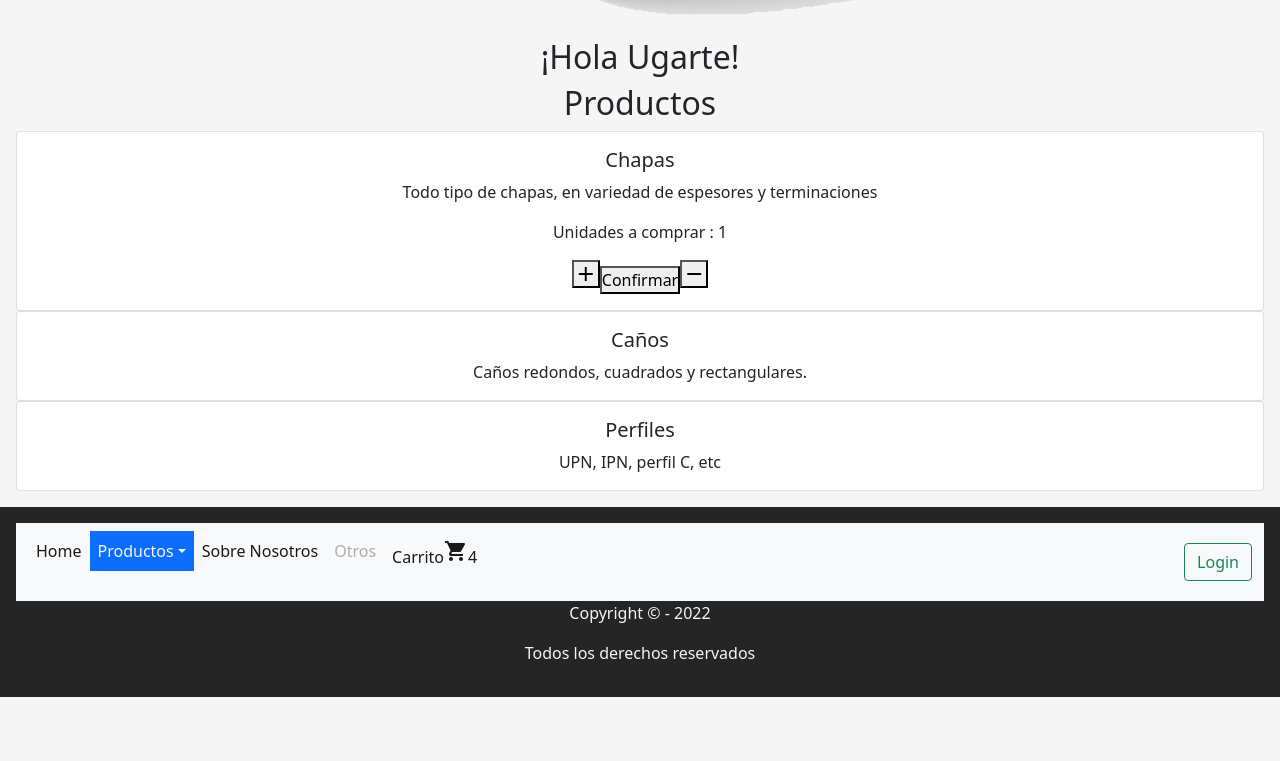
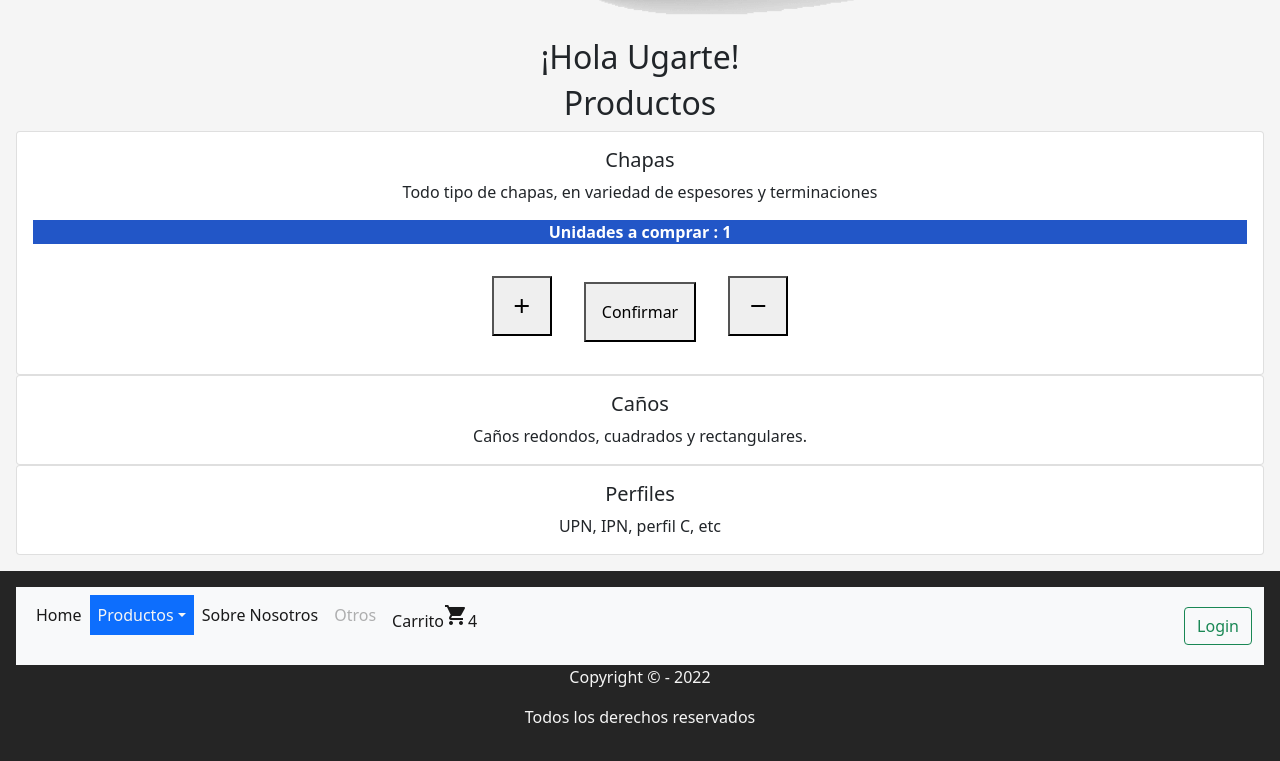
Before and after one commit to FranUgarte94/metalins-ugartefrancisco, a React (Create React App) app: page / in a window 1280 px wide. Shown: the part 736-1497 px from the top of the page. Before the commit the page ends 1433 px from the top, so only its background shows below. Built offline with nearby package versions, Linux system fonts and the light colour scheme.

Commit message:
boton cambiado

```diff
--- a/src/components/ItemCount.js
+++ b/src/components/ItemCount.js
@@ -32,19 +32,20 @@ const cerrarConfirmado = () => {
 if(!confirmado) {
   return (
     <div>
-        <p>Unidades a comprar : {contador}</p>
-        <button onClick={sumar} className="material-icons">add</button>
-        <button onClick={confirmar}>Confirmar</button>
-        <button onClick={restar} className="material-icons">remove</button>
+        <p className="cantidad">Unidades a comprar : {contador}</p>
+        <button onClick={sumar} className="material-icons botonSuma">add</button>
+        <button onClick={confirmar} className="botonSuma">Confirmar</button>
+        <button onClick={restar} className="material-icons botonSuma">remove</button>
+
     </div>
   )
 } else {
   return (
     <div>
-        <p>Unidades a comprar : {contador}</p>
-        <button onClick={sumar} className="material-icons">add</button>
-        <button onClick={confirmar}>Confirmar</button>
-        <button onClick={restar} className="material-icons">remove</button>
+        <p className="cantidad">Unidades a comprar : {contador}</p>
+        <button onClick={sumar} className="material-icons botonSuma">add</button>
+        <button onClick={confirmar} className="botonSuma">Confirmar</button>
+        <button onClick={restar} className="material-icons botonSuma">remove</button>
         <h6 className="modalcss">Se confirmaron {contador} unidades!
         <button onClick={cerrarConfirmado}>Cerrar</button></h6>
     </div>
```
